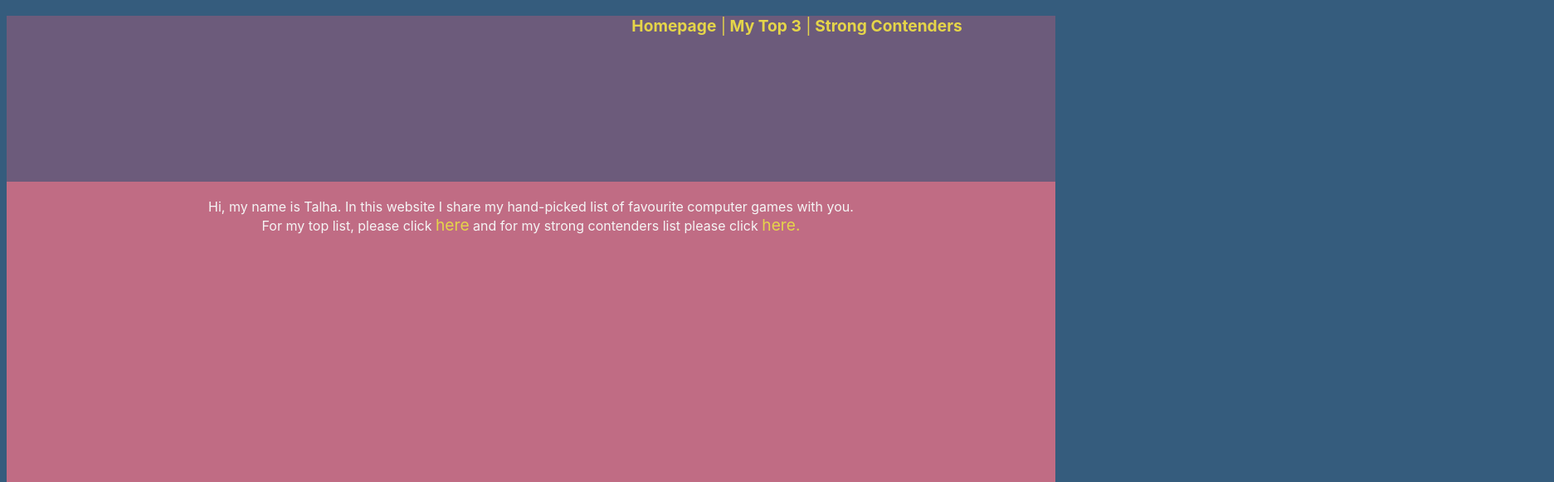
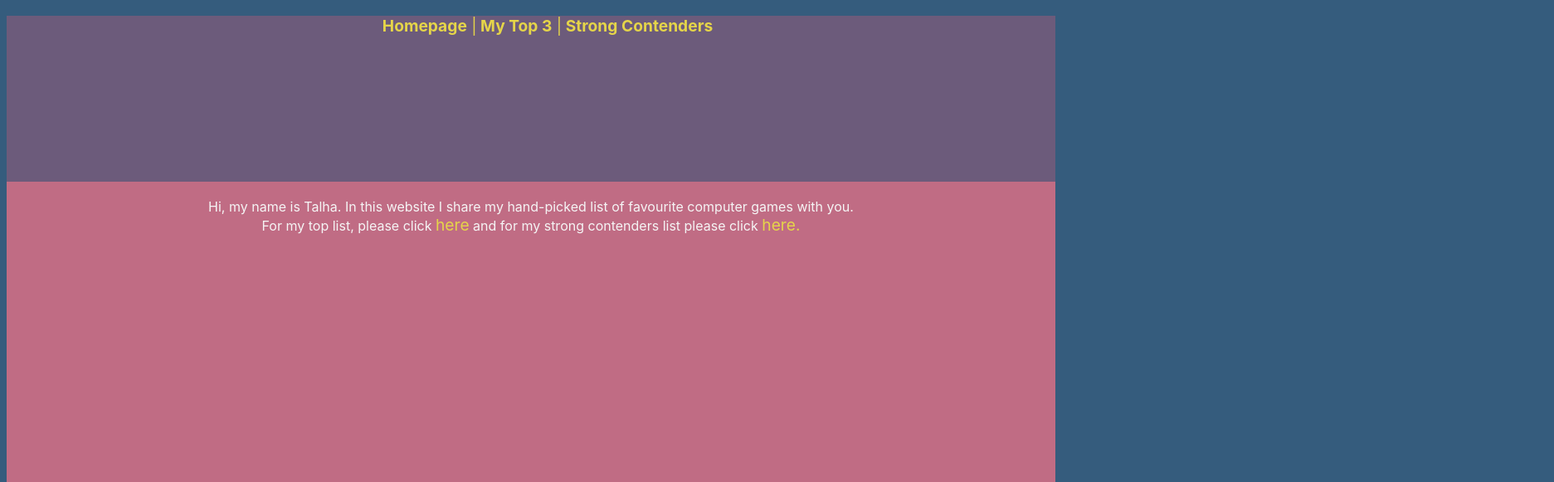
Before and after one commit to talhaydin/csstask1, a plain HTML site: page index.html in a window 1280 px wide. Shown: the part 63-644 px from the top of the page at 83% size, 1873 px wide, since content can reach past the window. Drawn offline with Linux system fonts and the light colour scheme.

Commit message:
fixed the lining issue of list

```diff
--- a/design.css
+++ b/design.css
@@ -13,7 +13,6 @@ nav {
 
 ul {
     list-style-position: inside;
-    width: 1825px;
     text-decoration: none;
 }
 
```
